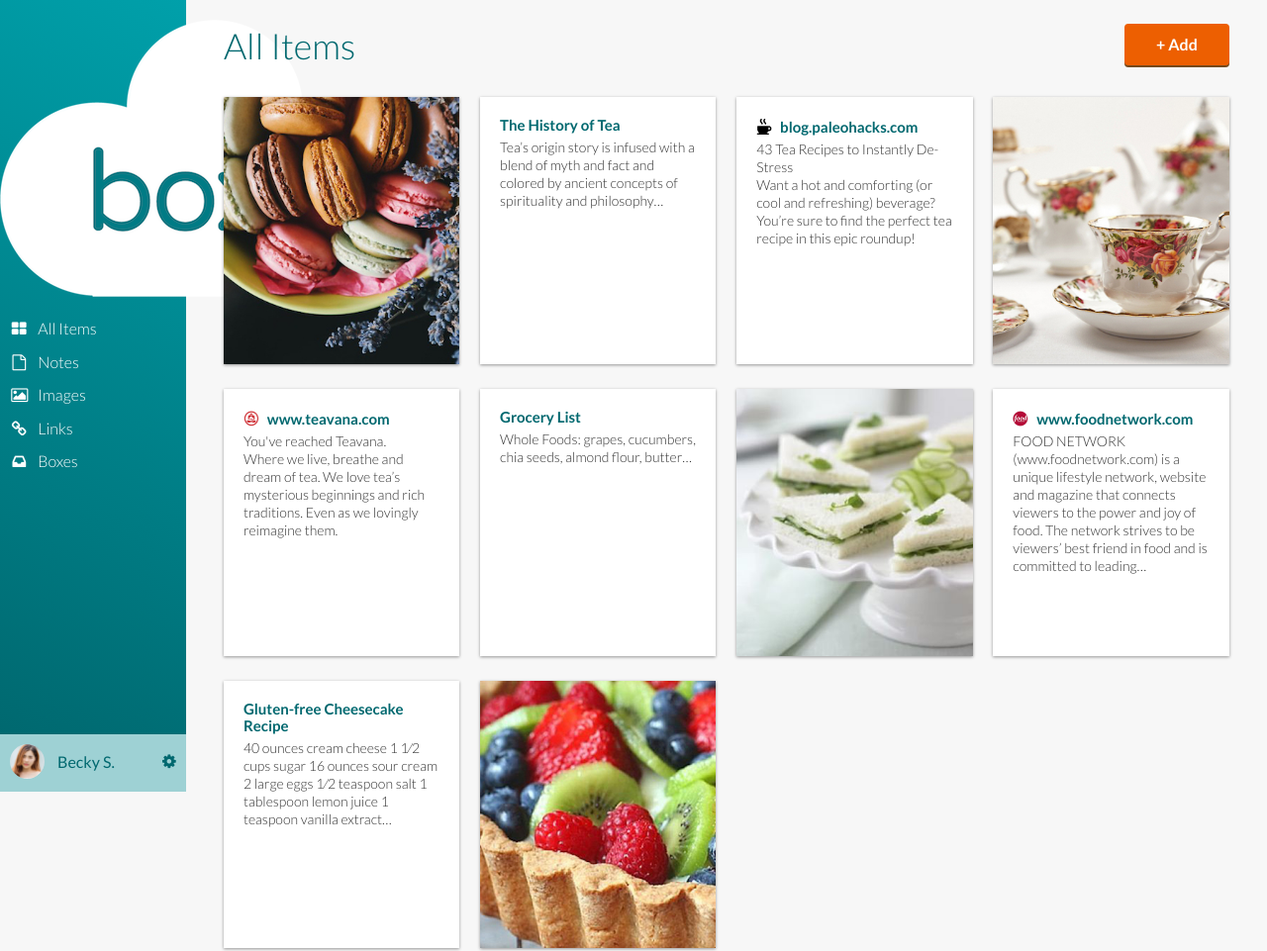
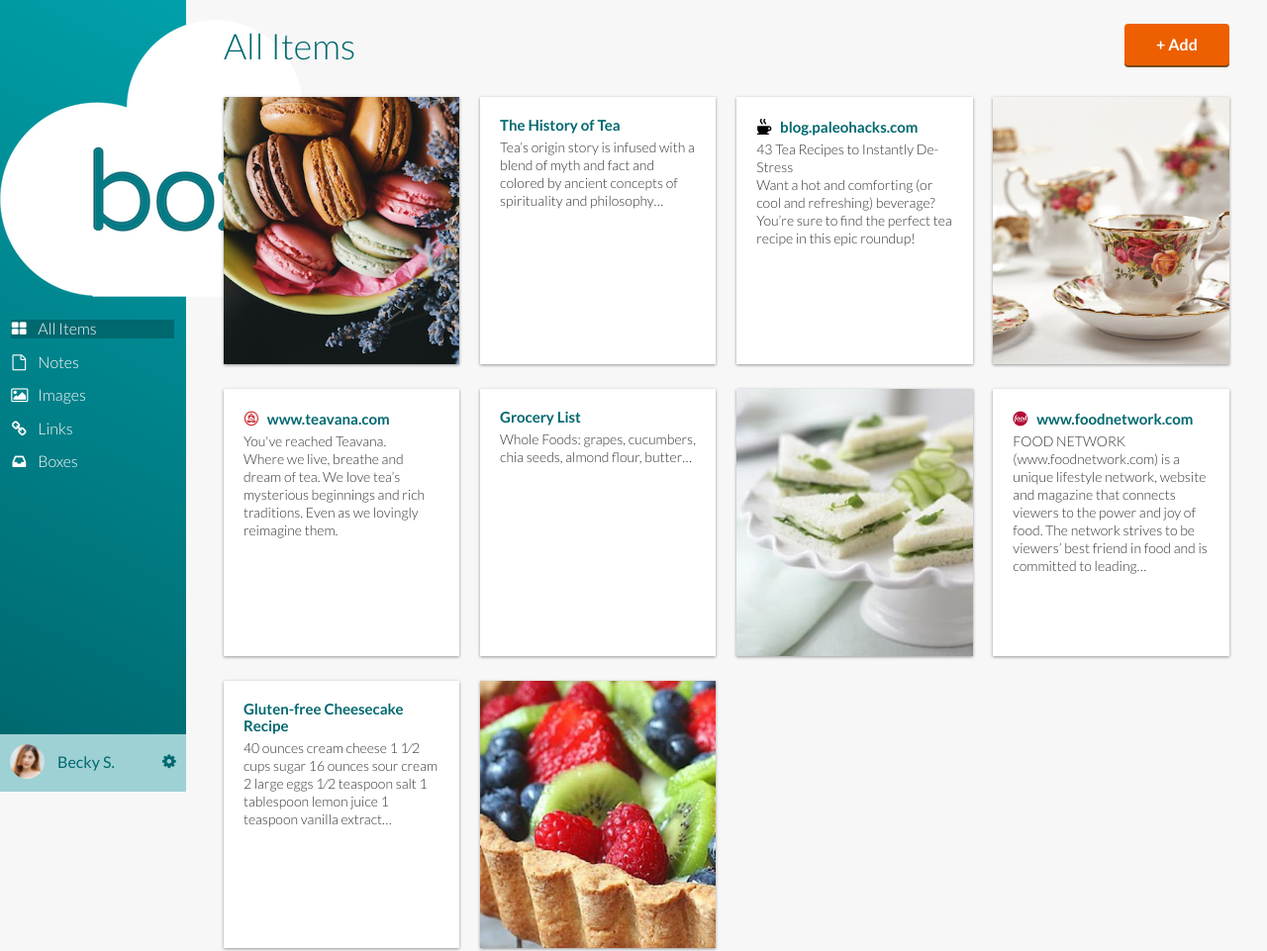
Before and after one commit to wangism/blocbox, a plain HTML site: page dashboard.html in a window 1280 px wide. Shown: the whole page at 99% size. Drawn offline with nearby package versions, Linux system fonts and the light colour scheme.

Commit message:
Assignment 33 dashboard styling completed

```diff
--- a/css/style.css
+++ b/css/style.css
@@ -371,6 +371,9 @@ footer .logo{
 .left-nav .items {
   padding:0 6%;
 }
+.left-nav .items .active {
+  background: #00686F;
+}
 .left-nav .items p {
   font-weight: 600;
   text-transform: uppercase;
--- a/dashboard.html
+++ b/dashboard.html
@@ -24,7 +24,7 @@
      <a href="dashboard.html" class="site-logo"><img src="images/site-logo.png" /></a>
      <div class="items">
       <ul>
-         <li><a href="dashboard.html"><i class="fa fa-th-large"></i> All Items</a></li>
+         <li class="active"><a href="dashboard.html"><i class="fa fa-th-large"></i> All Items</a></li>
          <li><a href="#"><i class="fa fa-file-o"></i> Notes</a></li>
          <li><a href="dashboard-images-tab.html"><i class="fa fa-picture-o"></i> Images</a></li>
          <li><a href="#"><i class="fa fa-link"></i> Links</a></li>
```
